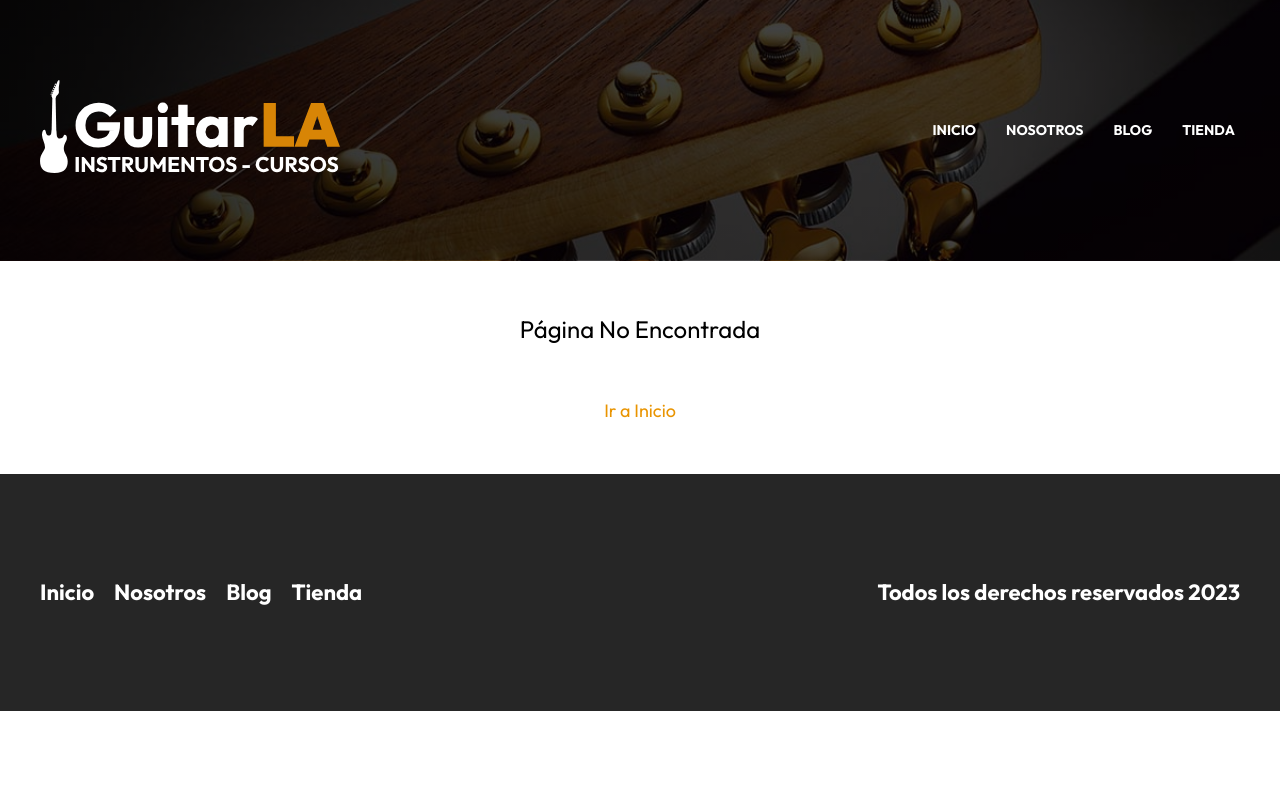
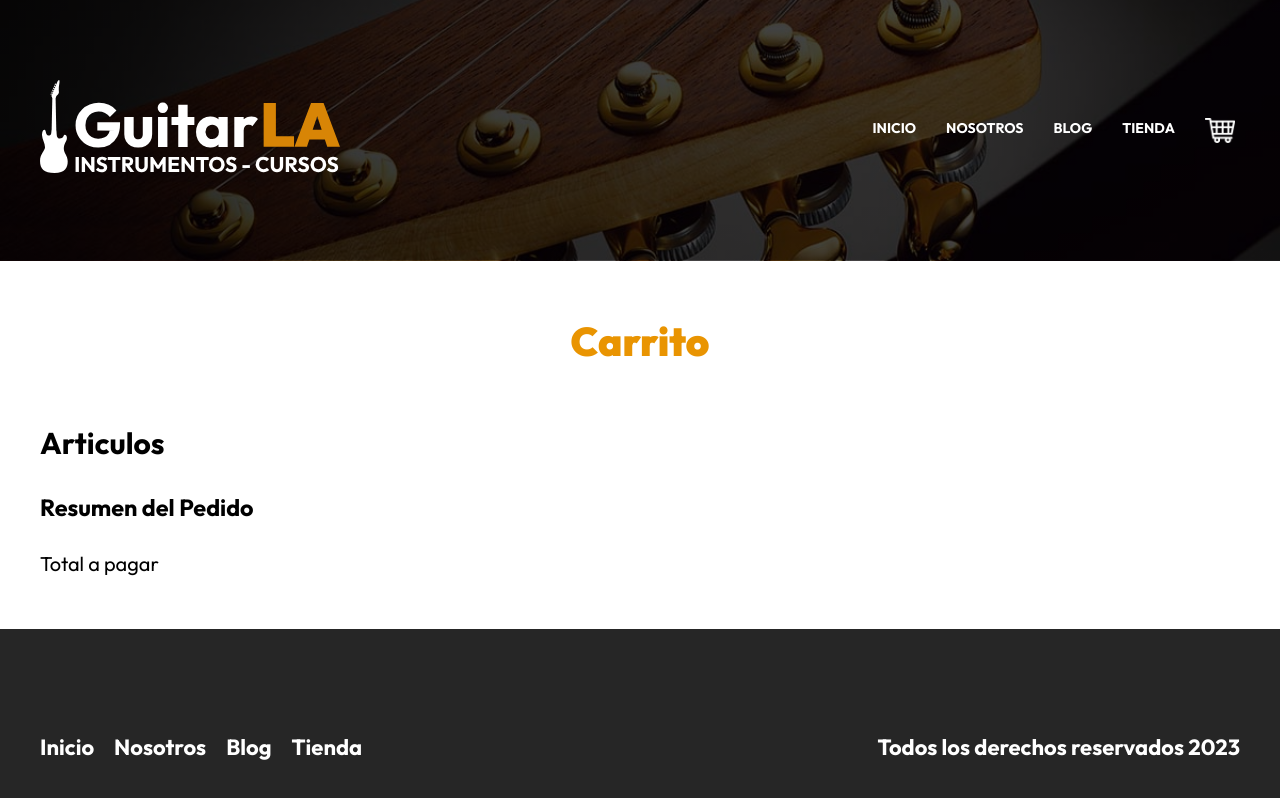
Before and after one commit to ppagano91/GuitarLA-nextjs, a Next.js app: page /carrito in a window 1280 px wide. Before the commit this address had no page. Shown: the top 798 px of the page. Built offline with nearby package versions, Linux system fonts and the light colour scheme.

Commit message:
Creando Enlace en Header + página de Carrito

```diff
--- a/src/components/header.js
+++ b/src/components/header.js
@@ -46,6 +46,16 @@ const Header = () => {
           >
             Tienda
           </Link>
+          <Link href="/carrito" legacyBehavior>
+            <a>
+              <Image
+                width={30}
+                height={25}
+                src="/img/carrito.png"
+                alt="Imagen carrito"
+              />
+            </a>
+          </Link>
         </nav>
       </div>
     </header>
--- /dev/null
+++ b/src/pages/carrito.js
@@ -0,0 +1,26 @@
+import React from "react";
+
+import Layout from "@/components/layout";
+
+import styles from "@/styles/Carrito.module.css";
+
+const Carrito = () => {
+  return (
+    <Layout title="Carrito de Compras">
+      <main className="contenedor">
+        <h1 className="heading">Carrito</h1>
+        <div>
+          <div>
+            <h2>Articulos</h2>
+          </div>
+          <aside>
+            <h3>Resumen del Pedido</h3>
+            <p>Total a pagar</p>
+          </aside>
+        </div>
+      </main>
+    </Layout>
+  );
+};
+
+export default Carrito;
```
Also changed, not shown: public/img/carrito.png (added), src/styles/Carrito.module.css (added).
